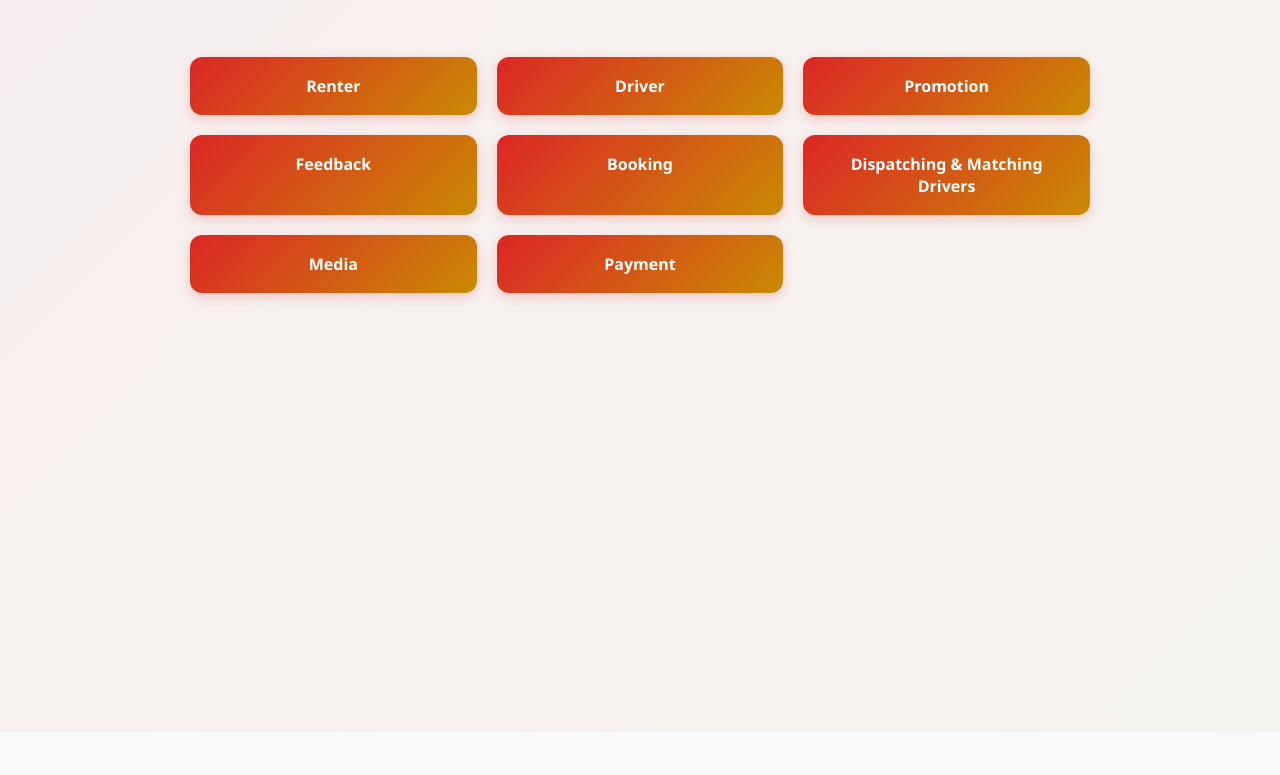
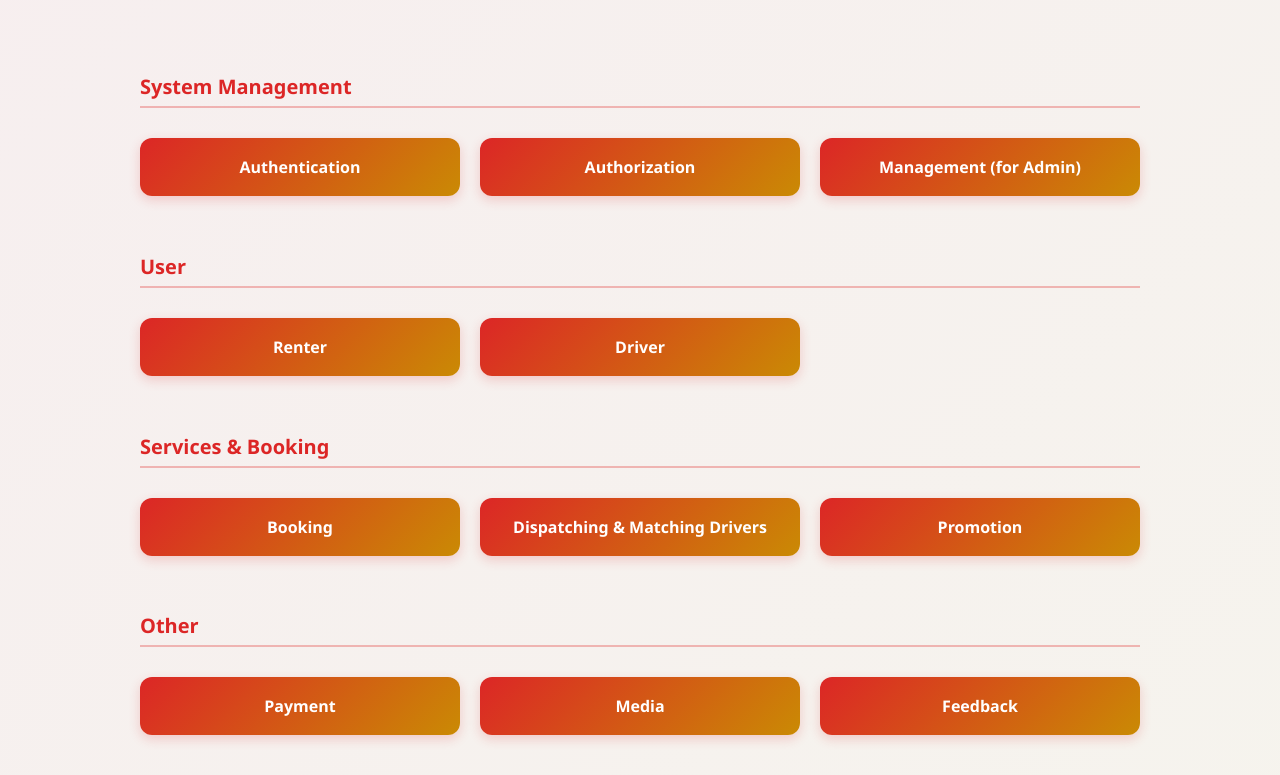
Before and after one commit to ThanhDuy190304/API-designs---Software-Engineer-Thesis-K22, a plain HTML site: page index.html in a window 1280 px wide. Shown: the part 148-923 px from the top of the page. Before the commit the page ends 880 px from the top, so only its background shows below. Drawn offline with Linux system fonts and the light colour scheme.

Commit message:
add Authen, Author, Management

```diff
--- a/app.css
+++ b/app.css
@@ -29,15 +29,35 @@ body {
 
 
 .buttons-container {
+    display: flex;
+    flex-direction: column;
+    gap: 40px;
+    max-width: 1000px;
+    margin: 0 auto;
+}
+
+.button-group {
     display: grid;
     grid-template-columns: 1fr;
     gap: 20px;
-    max-width: 900px;
-    margin: 0 auto;
+}
+
+.group-title {
+    grid-column: 1 / -1;
+    font-size: 20px;
+    font-weight: 700;
+    color: #DC2626;
+    margin-bottom: 10px;
+    border-bottom: 2px solid rgba(220, 38, 38, 0.3);
+    padding-bottom: 6px;
 }
 
 @media (min-width: 768px) {
     .buttons-container {
+        grid-template-columns: repeat(3, 1fr);
+    }
+
+    .button-group {
         grid-template-columns: repeat(3, 1fr);
     }
 }
--- a/index.html
+++ b/index.html
@@ -4,7 +4,7 @@
 <head>
     <meta charset="UTF-8">
     <meta name="viewport" content="width=device-width, initial-scale=1.0">
-    <title>SayReal APIs</title>
+    <title>SayReal API Designs</title>
     <link rel="stylesheet" href="app.css">
 </head>
 
@@ -12,25 +12,52 @@
     <div class="header-container">
         <h2 class="header">SayReal</h2>
     </div>
+    <div class="buttons-container">
 
-    <div class="buttons-container">
+        <!-- System Management Group -->
+        <div class="button-group">
+            <h2 class="group-title">System Management</h2>
+            <a href="https://thanhduy190304.github.io/API-designs---Software-Engineer-Thesis-K22/src/authentication.html"
+                target="_blank" class="btn">Authentication</a>
+            <a href="https://thanhduy190304.github.io/API-designs---Software-Engineer-Thesis-K22/src/authorization.html"
+                target="_blank" class="btn">Authorization</a>
+            <a href="https://thanhduy190304.github.io/API-designs---Software-Engineer-Thesis-K22/src/management.html"
+                target="_blank" class="btn">Management (for Admin)</a>
+        </div>
+
+        <!-- User Group -->
+        <div class="button-group">
+            <h2 class="group-title">User</h2>
             <a href="https://thanhduy190304.github.io/API-designs---Software-Engineer-Thesis-K22/src/renter.html"
                 target="_blank" class="btn">Renter</a>
             <a href="https://thanhduy190304.github.io/API-designs---Software-Engineer-Thesis-K22/src/driver.html"
                 target="_blank" class="btn">Driver</a>
-        <a href="https://thanhduy190304.github.io/API-designs---Software-Engineer-Thesis-K22/src/promotion.html"
-            target="_blank" class="btn">Promotion</a>
-        <a href="https://thanhduy190304.github.io/API-designs---Software-Engineer-Thesis-K22/src/feedback.html"
-            target="_blank" class="btn">Feedback</a>
+        </div>
+
+        <!-- Booking and Services -->
+        <div class="button-group">
+            <h2 class="group-title">Services & Booking</h2>
             <a href="https://thanhduy190304.github.io/API-designs---Software-Engineer-Thesis-K22/src/booking.html"
                 target="_blank" class="btn">Booking</a>
             <a href="https://thanhduy190304.github.io/API-designs---Software-Engineer-Thesis-K22/src/dispatching_and_matching.html"
                 target="_blank" class="btn">Dispatching & Matching Drivers</a>
+            <a href="https://thanhduy190304.github.io/API-designs---Software-Engineer-Thesis-K22/src/promotion.html"
+                target="_blank" class="btn">Promotion</a>
+        </div>
+
+        <!-- Other -->
+        <div class="button-group">
+            <h2 class="group-title">Other</h2>
+            <a href="https://thanhduy190304.github.io/API-designs---Software-Engineer-Thesis-K22/src/payment.html"
+                target="_blank" class="btn">Payment</a>
             <a href="https://thanhduy190304.github.io/API-designs---Software-Engineer-Thesis-K22/src/media.html"
                 target="_blank" class="btn">Media</a>
-        <a href="https://thanhduy190304.github.io/API-designs---Software-Engineer-Thesis-K22/src/payment.html"
-            target="_blank" class="btn">Payment</a>
+            <a href="https://thanhduy190304.github.io/API-designs---Software-Engineer-Thesis-K22/src/feedback.html"
+                target="_blank" class="btn">Feedback</a>
         </div>
+
+    </div>
+
 </body>
 
 </html>
```
Also changed, not shown: src/authentication.html (added, +23 -0 lines), src/authorization.html (added, +23 -0 lines), src/management.html (added, +23 -0 lines). Lines whose indentation alone changed are shown as unchanged.
